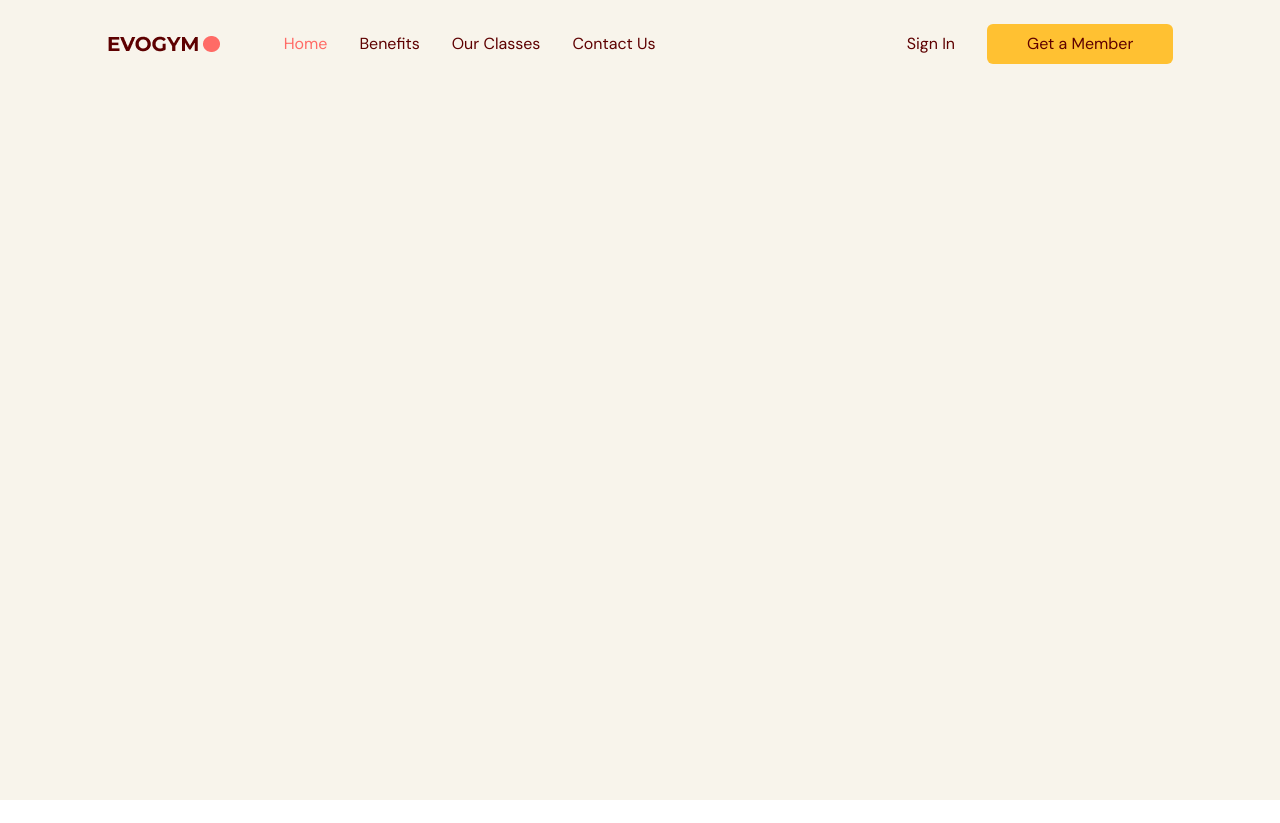
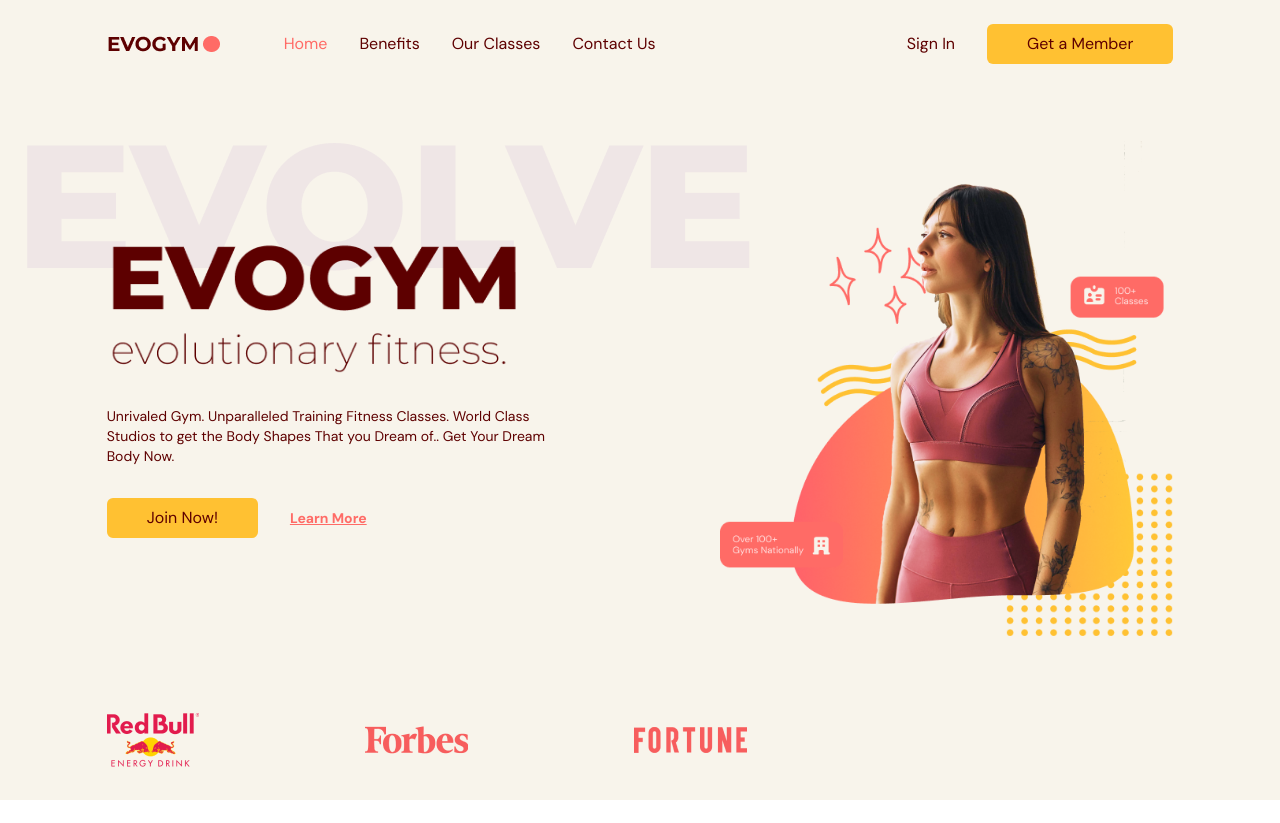
Before and after one commit to anastasia-in-code/gym-and-fitness, a React (Vite) app: page / in a window 1280 px wide. Before the commit the page ends 800 px from the top, so only its background shows below. Built offline with nearby package versions, Linux system fonts and the light colour scheme.

Commit message:
Home component

```diff
--- a/src/App.tsx
+++ b/src/App.tsx
@@ -1,7 +1,7 @@
 import Navbar from "@/scenes/navbar";
+import Home from "@/scenes/home";
 import { useEffect, useState } from "react";
 import { SelectedPage } from "./shared/types";
-
 function App() {
   const [selectedPage, setSelectedPage] = useState<SelectedPage>(
     SelectedPage.Home,
@@ -22,7 +22,12 @@
 
   return (
     <div className="app bg-gray-20">
-      <Navbar isTopOfPage={isTopOfPage} selectedPage={selectedPage} setSelectedPage={setSelectedPage} />
+      <Navbar
+        isTopOfPage={isTopOfPage}
+        selectedPage={selectedPage}
+        setSelectedPage={setSelectedPage}
+      />
+      <Home setSelectedPage={setSelectedPage} />
     </div>
   );
 }
--- /dev/null
+++ b/src/scenes/home/index.tsx
@@ -0,0 +1,103 @@
+import { SelectedPage } from "@/shared/types";
+import useMediaQuery from "@/hooks/useMediaQuery";
+import ActionButton from "@/shared/ActionButton";
+import HomePageText from "@/assets/HomePageText.png";
+import HomePageGraphic from "@/assets/HomePageGraphic.png";
+import SponsorRedBull from "@/assets/SponsorRedBull.png";
+import SponsorForbes from "@/assets/SponsorForbes.png";
+import SposorFortune from "@/assets/SponsorFortune.png";
+import AnchorLink from "react-anchor-link-smooth-scroll";
+import { motion } from "framer-motion";
+
+type Props = {
+  setSelectedPage: (value: SelectedPage) => void;
+};
+
+const Home = ({ setSelectedPage }: Props) => {
+  const isLarge = useMediaQuery("(min-width:1060px)");
+
+  return (
+    <section id="home" className="gap-16 bg-gray-20 py-10 md:h-full md:pb-0">
+      <motion.div
+        onViewportEnter={() => setSelectedPage(SelectedPage.Home)}
+        className="mx-auto w-5/6 items-center justify-center md:flex md:h-5/6"
+      >
+        <div className="z-10 mt-32 md:basis-3/5">
+          <motion.div
+            initial="hidden"
+            whileInView="visible"
+            viewport={{
+              once: true,
+              amount: 0.5,
+            }}
+            transition={{
+              duration: 1,
+            }}
+            variants={{
+              hidden: { opacity: 0, x: -50 },
+              visible: { opacity: 1, x: 0 },
+            }}
+            className="md:-mt-20"
+          >
+            <div className="relative">
+              <div className="before:absolute before:-left-20 before:-top-20 before:z-[-1] md:before:content-evolvetext">
+                <img alt="home-page-text" src={HomePageText} />
+              </div>
+            </div>
+            <p className="mt-8 text-sm">
+              Unrivaled Gym. Unparalleled Training Fitness Classes. World Class
+              Studios to get the Body Shapes That you Dream of.. Get Your Dream
+              Body Now.
+            </p>
+          </motion.div>
+          <div className="mt-8 flex items-center gap-8">
+            <ActionButton setSelectedPage={setSelectedPage}>
+              Join Now!
+            </ActionButton>
+            <AnchorLink
+              className="text-sm font-bold text-primary-500 underline hover:text-secondary-500"
+              onClick={() => setSelectedPage(SelectedPage.ContactUs)}
+              href={`#${SelectedPage.ContactUs}`}
+            >
+              <p>Learn More</p>
+            </AnchorLink>
+          </div>
+        </div>
+
+        <div className="flex basis-3/5 justify-center md:z-10 md:ml-40 md:mt-16 md:justify-items-end">
+          <img alt="home-page-graphic" src={HomePageGraphic} />
+        </div>
+      </motion.div>
+
+      {isLarge && (
+        <motion.div
+          initial="hidden"
+          whileInView="visible"
+          viewport={{
+            once: true,
+            amount: 0.5,
+          }}
+          transition={{
+            delay: 0.3,
+            duration: 1,
+          }}
+          variants={{
+            hidden: { opacity: 0, x: -50 },
+            visible: { opacity: 1, x: 0 },
+          }}
+          className="bg-primary100 h-[150px] w-full py-10"
+        >
+          <div className="mx-auto w-5/6">
+            <div className="flex w-3/5 items-center justify-between gap-8">
+              <img alt="redbull-sponsor" src={SponsorRedBull} />
+              <img alt="forbes-sponsor" src={SponsorForbes} />
+              <img alt="fortune-sponsor" src={SposorFortune} />
+            </div>
+          </div>
+        </motion.div>
+      )}
+    </section>
+  );
+};
+
+export default Home;
```
